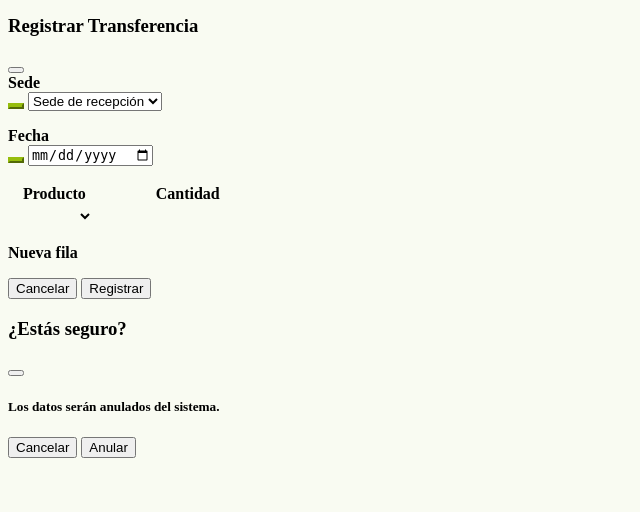
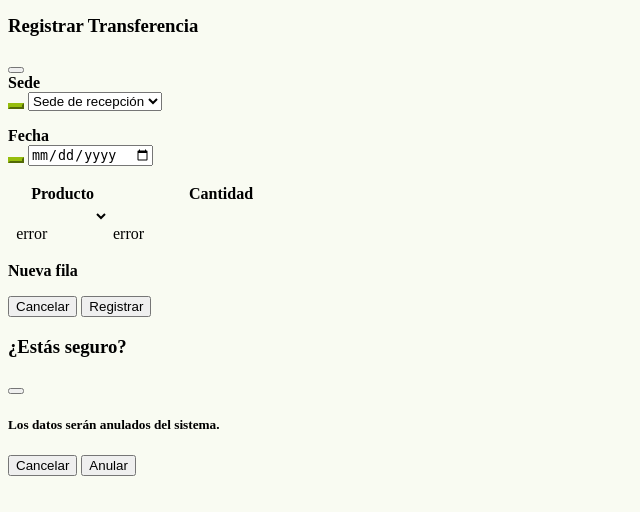
Before and after one commit to ricardojparram/Inventario-Wesley, a PHP site: template vista/interno/transferenciaVista.php in a window 1280 px wide. Shown: the part 288-800 px from the top of the page, without its empty margins (0-640 px from the left). Run offline with PHP 8.4, Linux system fonts and the light colour scheme; the template is opened without the code that fills it, so the values that code supplies are empty.

Commit message:
feature: agregar transferencia con resta de inventario y mejoras en la validacion de las filas

```diff
--- a/assets/js/transferencia.js
+++ b/assets/js/transferencia.js
@@ -30,13 +30,14 @@
           </td>
         </tr>`);
       }, "");
-      $("#tabla tbody").html(tabla ? tabla : "");
+      $("#tabla tbody").html(tabla || "");
       mostrar = $("#tabla").DataTable({ resposive: true });
     }).fail((e) => {
       Toast.fire({ icon: "error", title: "Ha ocurrido un error." });
       throw new Error("Error al mostrar listado: " + e);
     });
   }
+
   let id;
   $(document).on("click", ".detalle", function () {
     id = this.id;
@@ -81,18 +82,28 @@
   };
 
   let productosRepetidos, productos;
-  function validarProductosRepetidos() {
+  const validarProductosRepetidos = (status = true) => {
     let validacion = [];
+    let $select = document.querySelectorAll('.select-productos');
+    console.log($select.length)
+    if ($select.length < 1) {
+      $('#error').html('No hay filas.');
+      return false
+    } else {
+      $('#error').html('');
+    }
     productos = Object.values(document.querySelectorAll('.select-productos')).map(item => {
       return item.value;
     });
     productosRepetidos = productos.filter((elemento, index) => productos.indexOf(elemento) !== index);
     $(".select-productos").each(function () {
-      if (this.value === "") {
-        $(this).closest('td').find('div.chosen-container').addClass('input-error')
+      if (this.value === "" || this.value === null) {
+        console.log(this);
+        if (status != true) {
+          $(this).closest('td').find('div.chosen-container').addClass('input-error')
+        }
         validacion.push(false);
-      }
-      if (productosRepetidos.includes(this.value)) {
+      } else if (productosRepetidos.includes(this.value)) {
         $(this).closest('td').find('div.chosen-container').addClass('input-error')
         validacion.push(false);
       } else {
@@ -104,11 +115,31 @@
   }
 
   const mostrarInventarioProducto = (item) => {
-    $cantidad = $(item).closest('tr').find('.cantidad input');
-    producto_inventario = item.value;
+    let $cantidad = $(item).closest('tr').find('.cantidad input');
+    let producto_inventario = item.value;
     $.getJSON('', { producto_inventario }, function (data) {
       $cantidad.val(data[0].cantidad);
     })
+  }
+
+  const validarInventario = async (item) => {
+    let $cantidad = $(item);
+    let $error = $(item).next();
+    let producto_inventario = $cantidad.closest('tr').find('.select-productos').val();
+    let cantidad = item.value;
+    let valid = false;
+    if (!Number.isInteger(Number(cantidad))) return false;
+    await $.getJSON('', { producto_inventario }, function (data) {
+      if (cantidad > data[0].cantidad) {
+        $error.html(`No hay suficiente.(Disponible: ${data[0].cantidad})`)
+          .removeClass("d-none");
+        valid = false;
+      } else {
+        $error.addClass("d-none");
+        valid = true;
+      }
+    })
+    return valid;
   }
 
   const filaPlantilla = `
@@ -120,7 +151,10 @@
       </select>
       <span class="d-none floating-error">error</span>
     </td>
-    <td class="cantidad"><input class="select-asd" type="number" value="" /></td>
+    <td class="cantidad position-relative">
+      <input class="select-asd" type="number" value="" />
+      <span class="d-none floating-error">error</span>
+    </td>
   </tr>`;
 
   const agregarFila = () => {
@@ -132,13 +166,18 @@
   /* Evento Agregar fila */
   $(".agregarFila").on("click", function (e) {
     agregarFila();
-
+    validarProductosRepetidos();
   });
 
   /* Evento de cambio en los productos */
   $(document).on("change", ".select-productos", function () {
     validarProductosRepetidos();
     mostrarInventarioProducto(this);
+  });
+
+  /* Evento de cambio en la cantidad*/
+  $(document).on("change", ".cantidad input", function () {
+    validarInventario(this)
   });
 
   /* Evento Eliminar fila */
@@ -153,15 +192,18 @@
       return { id_producto: item.value, cantidad };
     });
   }
-
+  let valid_sede, valid_fecha;
+  $('#sede').change(() => valid_sede = validarNumero($('#sede'), $('#error1'), "Error de sede,"))
+  $('#fecha').change(() => valid_fecha = validarFecha($('#fecha'), $('#error2'), "Error de fecha,"))
   $('#registrar').click(function (e) {
     e.preventDefault();
 
-    let valid_sede = validarNumero($('#sede'), $('#error1'), "Error de sede,");
-    let valid_fecha = validarFecha($('#fecha'), $('#error2'), "Error de fecha,");
-    let valid_productos = validarProductosRepetidos();
+    valid_sede = validarNumero($('#sede'), $('#error1'), "Error de sede,");
+    valid_fecha = validarFecha($('#fecha'), $('#error2'), "Error de fecha,");
+    let valid_productos = validarProductosRepetidos(false);
+    let valid_cantidad = validarInventario();
 
-    if (!valid_sede || !valid_fecha || !valid_productos) return;
+    if (!valid_sede || !valid_fecha || !valid_productos || !valid_cantidad) return;
 
     productos = getProductos();
     let data = {
--- a/vista/interno/transferenciaVista.php
+++ b/vista/interno/transferenciaVista.php
@@ -190,18 +190,22 @@
                       <tbody id="tablaSeleccionarProductos">
                         <tr>
                           <td width="1%"><a class="eliminarFila a-asd" role="button"><i class="bi bi-trash-fill"></i></a></td>
-                          <td width='30%'>
+                          <td width='30%' class="position-relative">
                             <select class="select-productos select-asd" name="producto">
                               <option></option>
                             </select>
+                            <span class="d-none floating-error">error</span>
                           </td>
-                          <td class="cantidad"><input class="select-asd" type="number" value="" /></td>
+                          <td class="cantidad position-relative">
+                            <input class="select-asd" type="number" value="" />
+                            <span class="d-none floating-error">error</span>
+                          </td>
                         </tr>
 
                       </tbody>
                     </table>
 
-                    <p class="filaTipoPago error" style="color:#ff0000;text-align: center;"></p>
+                    <p class="filaTipoPago error" id="error" style="color:#ff0000;text-align: center;"></p>
                     <a class="agregarFila a-asd" role="button"></i> Nueva fila</a> <br>
 
                   </div>
```
Also changed, not shown: assets/css/style.css (+15 -9 lines), 2 other files.
